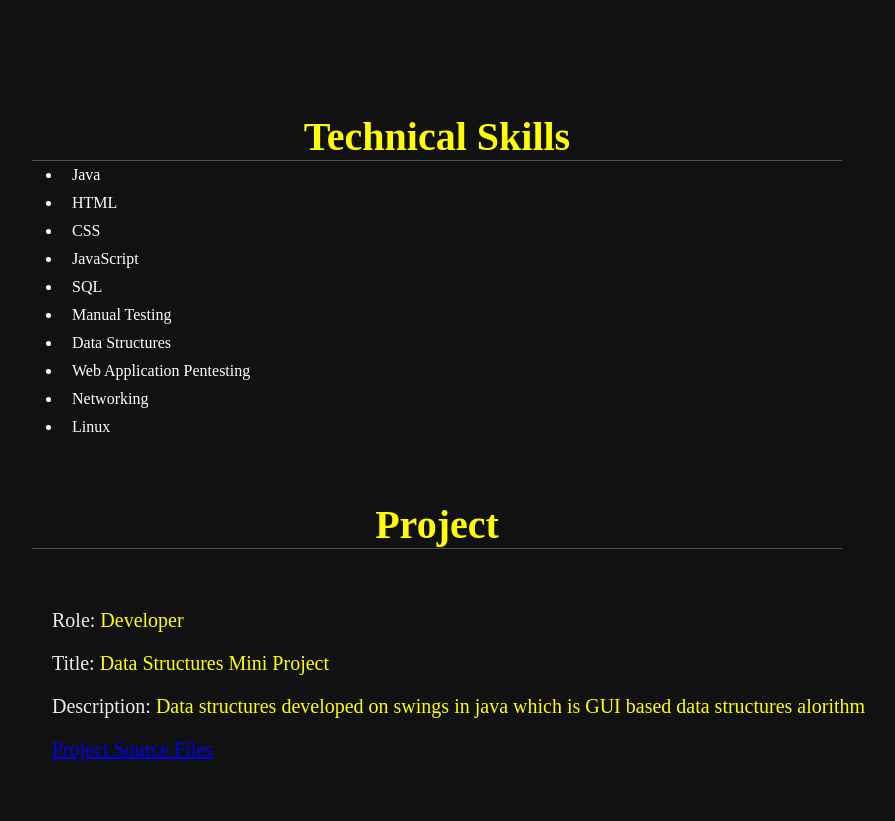
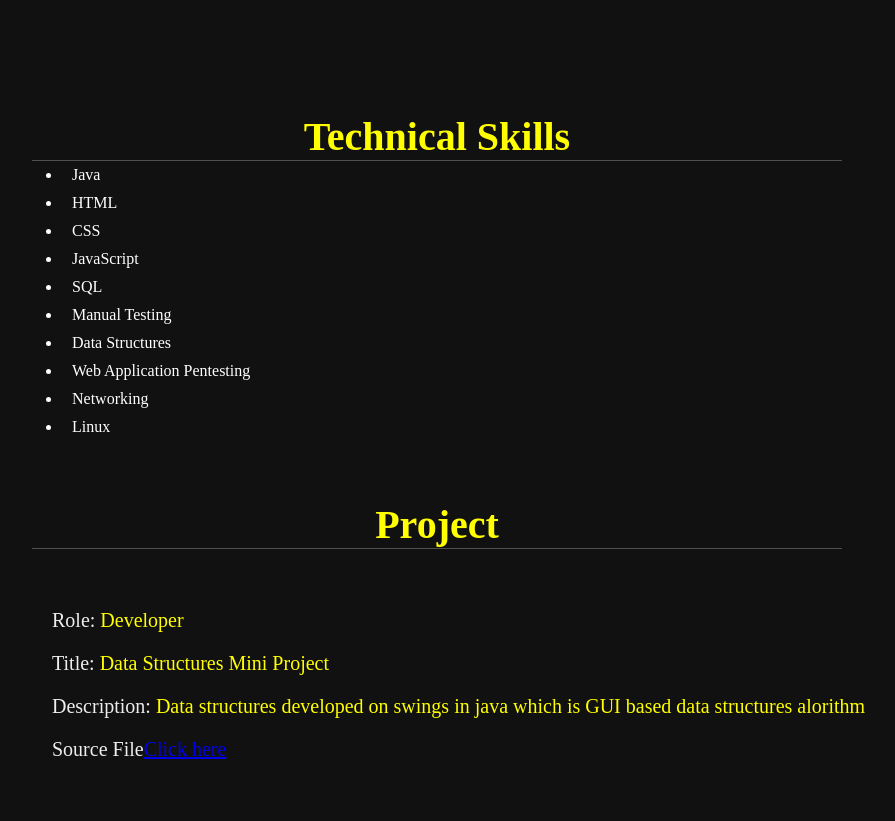
Before and after one commit to 7Tarun/7Tarun, a plain HTML site: page index.html in a window 1280 px wide. Shown: the part 744-1565 px from the top of the page, without its empty margins (378-1273 px from the left). Drawn offline with Linux system fonts and the light colour scheme.

Commit message:
Update index.html

```diff
--- a/index.html
+++ b/index.html
@@ -86,7 +86,7 @@
     <h3><span>Role: </span>Developer</h3>
     <h3><span>Title: </span>Data Structures Mini Project</h3>
     <h3><span>Description: </span>Data structures developed on swings in java which is GUI based data structures alorithm </h3>
-     <h3><a href="https://github.com/7Tarun/JAVA_PROJECT">Project Source Files</a></h3>
+     <h3><span>Source File</span><a href="https://github.com/7Tarun/JAVA_PROJECT">Click here</a></h3>
             </div>
 </div>
 </section>
```
